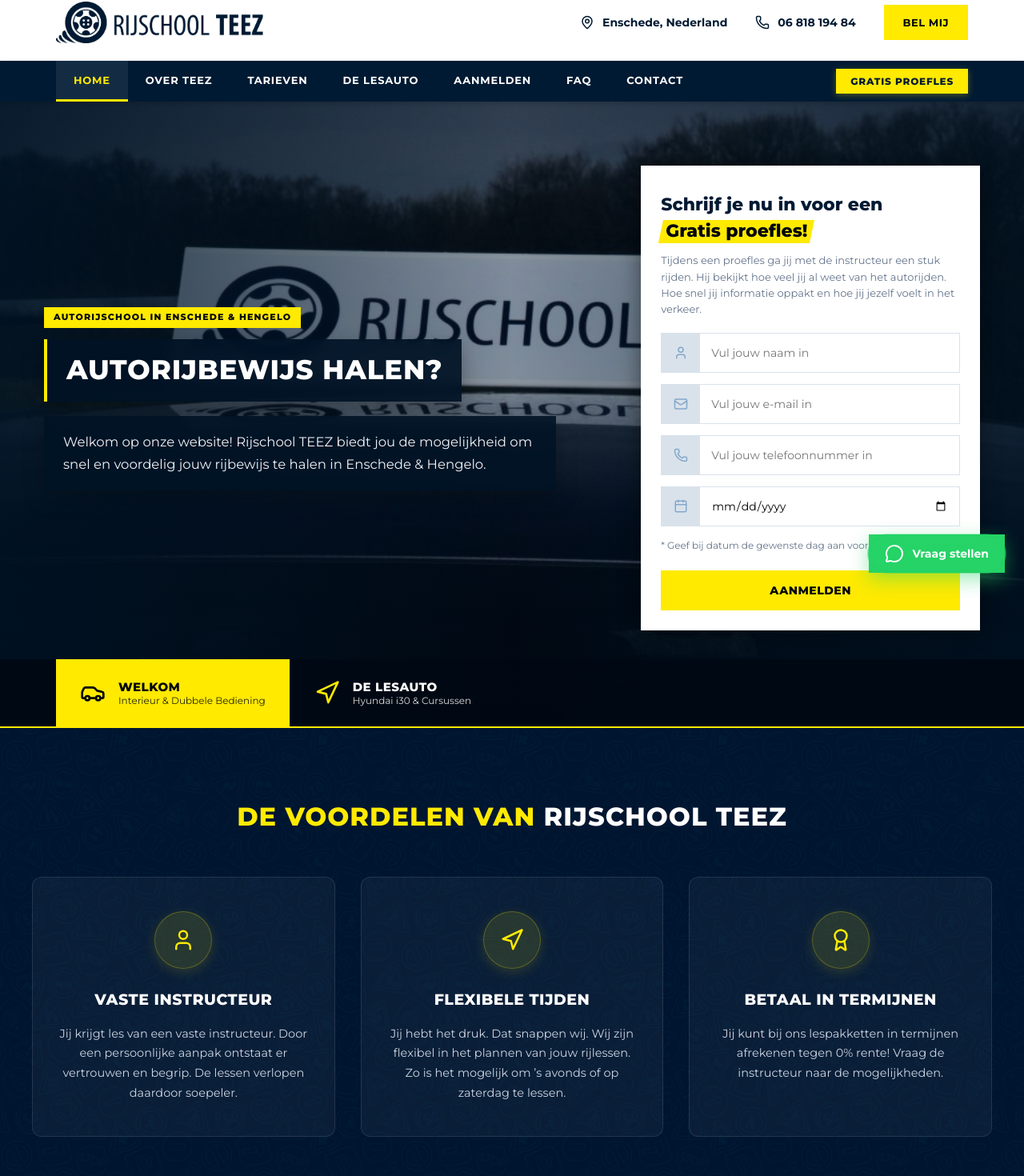
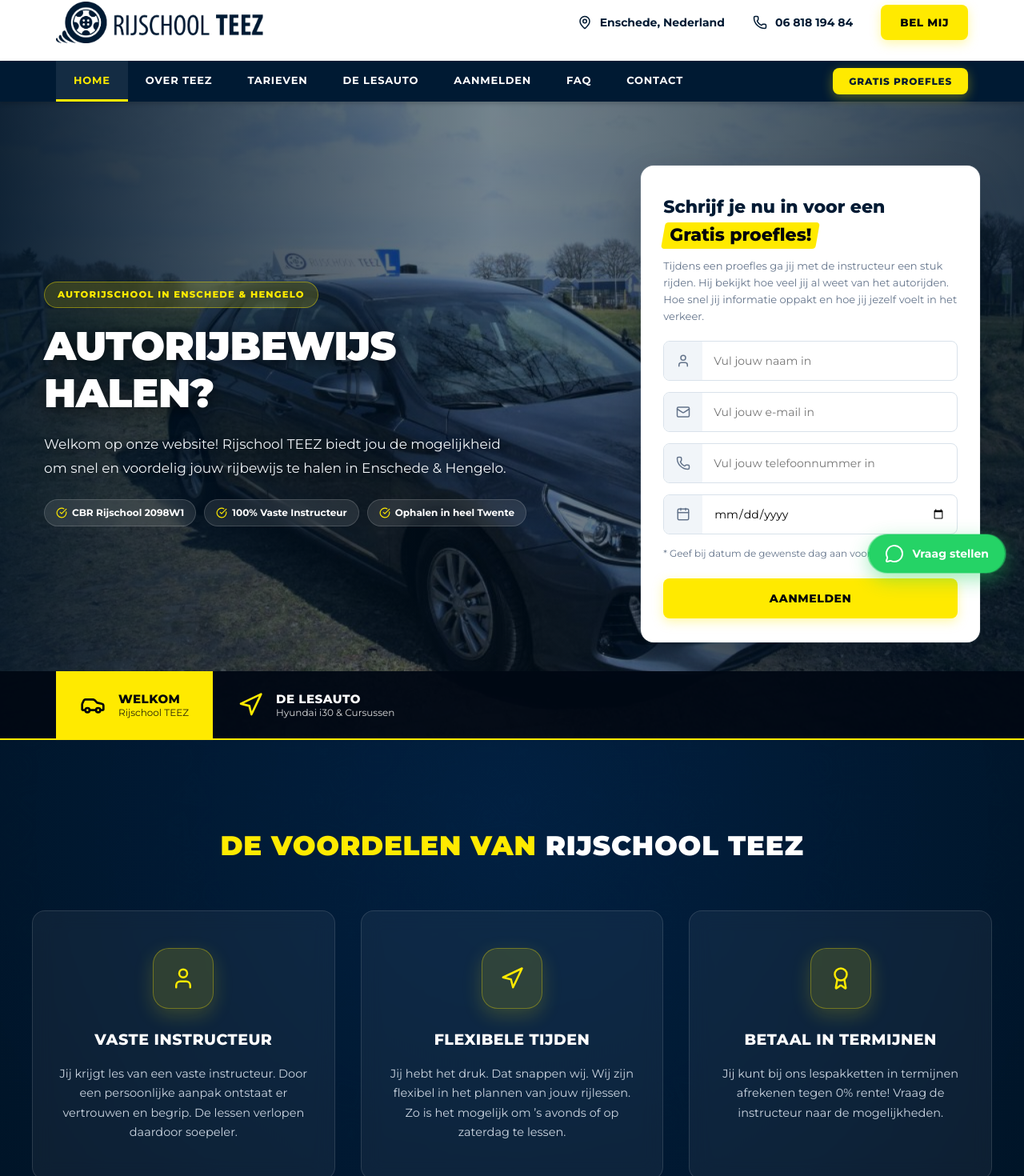
Before and after one commit to AntonCapusta25/teez, a React (Vite) app: page / in a window 1280 px wide. Shown: the part 60-1530 px from the top of the page at 80% size. Built offline with nearby package versions, Linux system fonts and the light colour scheme; no server answers.

Commit message:
feat(ui): 2026 modern design elevation with rounded button system, left-framed hero car, glassmorphic USP cards, and trust chips

```diff
--- a/src/index.css
+++ b/src/index.css
@@ -142,80 +142,72 @@ button {
   color: #0284c7;
 }
 
-/* GLOBAL STRICT SQUARE BUTTON RULE */
-button,
-.btn,
-.btn--outline,
-.btn--primary,
-.btn-form-submit,
-.nav__proefles-btn,
-.prices-card__cta,
-.price-card__btn,
-.contact-form__submit,
-.header__callback,
-.tiser__pager-item,
-[type="button"],
-[type="submit"],
-[type="reset"] {
-  border-radius: 0 !important;
-}
-
+/* ==========================================================================
+   2B. 2026 MODERN BUTTON & INTERACTION SYSTEM
+   ========================================================================== */
 .btn {
-  font-size: 13px;
-  font-weight: 700;
+  font-size: 13.5px;
+  font-weight: 800;
   line-height: 48px;
   position: relative;
   display: inline-flex;
   align-items: center;
   justify-content: center;
   height: 48px;
-  padding: 0 33px;
-  border-radius: 0;
+  padding: 0 32px;
+  border-radius: 8px;
   border: none;
-  transition: var(--transition);
+  transition: all 0.25s cubic-bezier(0.16, 1, 0.3, 1);
   text-align: center;
   vertical-align: middle;
   text-decoration: none;
   text-transform: uppercase;
-  letter-spacing: 0.5px;
+  letter-spacing: 0.6px;
   color: var(--color-dark);
   background-color: var(--color-yellow);
+  box-shadow: 0 4px 14px rgba(255, 234, 0, 0.35);
+  cursor: pointer;
   user-select: none;
 }
 
 .btn:hover:not(:disabled) {
-  background-color: var(--color-yellow-hover);
-  box-shadow: 0 4px 10px rgba(255, 234, 0, 0.4);
+  background-color: #ffd900;
+  transform: translateY(-2px);
+  box-shadow: 0 8px 24px rgba(255, 234, 0, 0.45);
 }
 
 .btn:active:not(:disabled) {
-  transform: scale(0.97);
-  box-shadow: 0 2px 6px rgba(255, 234, 0, 0.3);
+  transform: translateY(0);
+  box-shadow: 0 2px 8px rgba(255, 234, 0, 0.25);
 }
 
 .btn:disabled {
   opacity: 0.6;
   cursor: not-allowed;
+  transform: none;
 }
 
 .header__callback {
   height: 44px;
   line-height: 44px;
   padding: 0 24px;
-  border-radius: 0;
+  border-radius: 8px;
 }
 
 .btn--outline {
   background-color: transparent !important;
   color: var(--color-navy) !important;
   border: 2px solid var(--color-navy) !important;
+  border-radius: 8px !important;
   box-shadow: none !important;
+  transition: all 0.25s cubic-bezier(0.16, 1, 0.3, 1);
 }
 
 .btn--outline:hover:not(:disabled) {
   background-color: var(--color-navy) !important;
   color: #ffffff !important;
-  box-shadow: 0 4px 12px rgba(0, 26, 51, 0.2) !important;
+  transform: translateY(-2px);
+  box-shadow: 0 8px 22px rgba(0, 26, 51, 0.18) !important;
 }
 
 /* ==========================================================================
@@ -279,18 +271,18 @@ button,
   font-weight: 800;
   text-transform: uppercase;
   letter-spacing: 0.8px;
-  padding: 8px 18px;
-  border-radius: 0;
+  padding: 9px 20px;
+  border-radius: 8px;
   border: none;
   cursor: pointer;
-  transition: all 0.2s ease;
-  box-shadow: 0 2px 8px rgba(255, 234, 0, 0.3);
+  transition: all 0.25s cubic-bezier(0.16, 1, 0.3, 1);
+  box-shadow: 0 4px 14px rgba(255, 234, 0, 0.35);
 }
 
 .nav__proefles-btn:hover {
   background-color: #ffd900;
-  transform: translateY(-1px);
-  box-shadow: 0 4px 14px rgba(255, 234, 0, 0.45);
+  transform: translateY(-2px);
+  box-shadow: 0 8px 22px rgba(255, 234, 0, 0.45);
 }
 
 @media (max-width: 991px) {
@@ -332,10 +324,10 @@ button,
   right: 0;
   bottom: 0;
   background-size: cover;
-  background-position: center;
+  background-position: 25% center;
   opacity: 0;
-  transform: scale(1.03);
-  transition: opacity 0.8s cubic-bezier(0.16, 1, 0.3, 1), transform 1.8s cubic-bezier(0.16, 1, 0.3, 1);
+  transform: scale(1.04);
+  transition: opacity 0.9s cubic-bezier(0.16, 1, 0.3, 1), transform 5s ease-out;
   z-index: 1;
   pointer-events: none;
 }
@@ -352,7 +344,7 @@ button,
   right: 0;
   bottom: 0;
   z-index: 2;
-  background: linear-gradient(90deg, rgba(0, 19, 37, 0.88) 0%, rgba(0, 19, 37, 0.45) 50%, rgba(0, 19, 37, 0.78) 100%);
+  background: linear-gradient(90deg, rgba(0, 19, 37, 0.92) 0%, rgba(0, 19, 37, 0.52) 48%, rgba(0, 19, 37, 0.82) 100%);
 }
 
 .tiser__content {
@@ -374,51 +366,66 @@ button,
   display: inline-flex;
   align-items: center;
   gap: 8px;
-  background-color: var(--color-yellow);
-  color: var(--color-dark);
-  font-size: 11px;
+  background: rgba(255, 234, 0, 0.16);
+  border: 1px solid rgba(255, 234, 0, 0.4);
+  color: #ffea00;
+  font-size: 11.5px;
   font-weight: 800;
   text-transform: uppercase;
   letter-spacing: 1.2px;
-  padding: 4px 12px;
-  border-radius: 0;
-  margin-bottom: 14px;
+  padding: 6px 16px;
+  border-radius: 9999px;
+  backdrop-filter: blur(10px);
+  -webkit-backdrop-filter: blur(10px);
+  margin-bottom: 18px;
 }
 
 .tiser__title-wrap {
-  margin-bottom: 18px;
+  margin-bottom: 20px;
 }
 
 .tiser__title {
-  display: inline-block;
+  display: block;
   margin: 0;
   color: #ffffff;
-  background-color: rgba(0, 19, 37, 0.92);
+  font-size: clamp(34px, 4.2vw, 50px);
+  font-weight: 900;
+  line-height: 1.18;
+  letter-spacing: -0.5px;
+  text-transform: uppercase;
+  text-shadow: 0 4px 20px rgba(0, 0, 0, 0.6);
+}
+
+.tiser__desc {
+  display: block;
+  margin: 0;
+  color: #f1f5f9;
+  font-size: 17px;
+  line-height: 1.75;
+  max-width: 580px;
+  text-shadow: 0 2px 10px rgba(0, 0, 0, 0.5);
+}
+
+.tiser__trust-row {
+  display: flex;
+  flex-wrap: wrap;
+  gap: 10px;
+  margin-top: 24px;
+}
+
+.tiser__trust-pill {
+  display: inline-flex;
+  align-items: center;
+  gap: 6px;
+  background: rgba(255, 255, 255, 0.1);
   backdrop-filter: blur(8px);
   -webkit-backdrop-filter: blur(8px);
-  border-left: 4px solid var(--color-yellow);
-  font-size: 34px;
-  font-weight: 800;
-  line-height: 1.35;
-  padding: 16px 24px;
-  letter-spacing: 0.8px;
-  text-transform: uppercase;
-  border-radius: 0;
-  box-shadow: 0 10px 25px rgba(0, 0, 0, 0.3);
-}
-
-.tiser__desc {
-  display: inline-block;
-  margin: 0;
-  color: #f1f5f9;
-  background-color: rgba(0, 19, 37, 0.9);
-  backdrop-filter: blur(8px);
-  -webkit-backdrop-filter: blur(8px);
-  font-size: 16.5px;
-  line-height: 1.75;
-  padding: 18px 24px;
-  border-radius: 0;
-  box-shadow: 0 10px 25px rgba(0, 0, 0, 0.25);
+  border: 1px solid rgba(255, 255, 255, 0.16);
+  color: #ffffff;
+  padding: 6px 14px;
+  border-radius: 9999px;
+  font-size: 12px;
+  font-weight: 700;
 }
 
 /* DOCKED BOTTOM PAGER TABS (.tiser__pager) */
@@ -489,10 +496,10 @@ button,
 }
 
 .tiser__form {
-  padding: 35px 25px 25px;
+  padding: 38px 28px 30px;
   background-color: #ffffff;
-  box-shadow: 0 0 25px 0 rgba(0, 0, 0, 0.45);
-  border-radius: 0;
+  box-shadow: 0 24px 60px -10px rgba(0, 15, 30, 0.45), 0 0 0 1px rgba(255, 255, 255, 0.1);
+  border-radius: 16px;
 }
 
 .form__title {
@@ -507,7 +514,7 @@ button,
   font-weight: 800;
   position: relative;
   display: inline-block;
-  padding: 0 6px;
+  padding: 2px 8px;
   color: var(--color-dark);
   margin-top: 4px;
 }
@@ -520,8 +527,9 @@ button,
   bottom: 0;
   left: 0;
   content: '';
-  transform: skewX(-12deg);
+  transform: skewX(-10deg);
   background-color: var(--color-yellow);
+  border-radius: 4px;
 }
 
 .form__mark-text {
@@ -531,7 +539,7 @@ button,
 
 .form__desc {
   font-size: 13px;
-  line-height: 1.55;
+  line-height: 1.6;
   color: #64748b;
   margin-bottom: 20px;
 }
@@ -540,16 +548,22 @@ button,
   display: flex;
   margin-bottom: 14px;
   border: 1px solid #d9e2eb;
-  border-radius: 0;
+  border-radius: 8px;
   overflow: hidden;
   background-color: #ffffff;
+  transition: all 0.2s ease;
+}
+
+.control-group:focus-within {
+  border-color: var(--color-navy);
+  box-shadow: 0 0 0 3px rgba(255, 234, 0, 0.35);
 }
 
 .control-remark {
   width: 48px;
   height: 48px;
-  background-color: #d9e2eb;
-  color: #84a7c9;
+  background-color: #f1f5f9;
+  color: #64748b;
   display: flex;
   align-items: center;
   justify-content: center;
@@ -568,7 +582,7 @@ button,
 }
 
 .inp__control:focus {
-  background-color: #fafbfc;
+  background-color: #ffffff;
 }
 
 .btn-form-submit {
@@ -577,16 +591,17 @@ button,
   margin-top: 8px;
   font-size: 14px;
   font-weight: 800;
+  border-radius: 8px;
 }
 
 /* ==========================================================================
-   5. THE 3 USP BENEFITS (.best)
+   5. THE 3 USP BENEFITS (.best) - 2026 ELEVATION
    ========================================================================== */
 .best {
   display: block;
-  padding: 85px 0 75px;
+  padding: 105px 0 95px;
   color: #ffffff;
-  background: #001a33 url('/images/pattern-blue.jpg') 0 0;
+  background: radial-gradient(circle at 50% 15%, rgba(2, 35, 70, 0.8) 0%, rgba(0, 19, 37, 0.98) 100%), url('/images/pattern-blue.jpg') repeat;
   position: relative;
 }
 
@@ -597,15 +612,15 @@ button,
 }
 
 .best__title {
-  margin-bottom: 50px;
+  margin-bottom: 54px;
   text-align: center;
 }
 
 .title {
-  font-size: 32px;
-  font-weight: 800;
+  font-size: 34px;
+  font-weight: 900;
   text-transform: uppercase;
-  letter-spacing: 1px;
+  letter-spacing: 0.8px;
 }
 
 .title__mark {
@@ -622,38 +637,45 @@ button,
 
 .best__item {
   position: relative;
-  background: rgba(255, 255, 255, 0.04);
-  border: 1px solid rgba(255, 255, 255, 0.1);
-  border-radius: 12px;
-  padding: 42px 30px;
+  background: rgba(255, 255, 255, 0.05);
+  backdrop-filter: blur(12px);
+  -webkit-backdrop-filter: blur(12px);
+  border: 1px solid rgba(255, 255, 255, 0.12);
+  border-radius: 16px;
+  padding: 46px 32px;
   text-align: center;
   display: flex;
   flex-direction: column;
   align-items: center;
-  transition: transform 0.28s cubic-bezier(0.16, 1, 0.3, 1), box-shadow 0.28s cubic-bezier(0.16, 1, 0.3, 1), border-color 0.28s ease;
+  transition: transform 0.3s cubic-bezier(0.16, 1, 0.3, 1), box-shadow 0.3s cubic-bezier(0.16, 1, 0.3, 1), border-color 0.3s ease, background 0.3s ease;
 }
 
 .best__item:hover {
-  transform: translateY(-6px);
-  border-color: rgba(255, 234, 0, 0.4);
-  box-shadow: 0 16px 36px rgba(0, 0, 0, 0.25);
-  background: rgba(255, 255, 255, 0.06);
+  transform: translateY(-8px);
+  border-color: rgba(255, 234, 0, 0.5);
+  box-shadow: 0 20px 45px rgba(0, 0, 0, 0.4);
+  background: rgba(255, 255, 255, 0.08);
 }
 
 .best__male {
   position: relative;
-  width: 72px;
-  height: 72px;
+  width: 76px;
+  height: 76px;
   color: var(--color-yellow);
   display: flex;
   align-items: center;
   justify-content: center;
-  background: rgba(255, 234, 0, 0.12);
-  border: 1px solid rgba(255, 234, 0, 0.25);
-  border-radius: 50%;
+  background: rgba(255, 234, 0, 0.14);
+  border: 1px solid rgba(255, 234, 0, 0.32);
+  border-radius: 20px;
   margin: 0 auto 24px;
   flex-shrink: 0;
-  box-shadow: 0 4px 15px rgba(255, 234, 0, 0.15);
+  box-shadow: 0 8px 24px rgba(255, 234, 0, 0.18);
+  transition: transform 0.3s cubic-bezier(0.16, 1, 0.3, 1);
+}
+
+.best__item:hover .best__male {
+  transform: scale(1.08) rotate(3deg);
 }
 
 .best__item-title {
@@ -710,8 +732,8 @@ button,
   font-weight: 900;
   text-transform: uppercase;
   letter-spacing: 1.5px;
-  padding: 6px 14px;
-  border-radius: 0;
+  padding: 6px 16px;
+  border-radius: 9999px;
   margin-bottom: 20px;
 }
 
@@ -742,7 +764,7 @@ button,
   background-color: #f8fafc;
   border: 1px solid #e2e8f0;
   border-left: 4px solid var(--color-yellow);
-  border-radius: 0;
+  border-radius: 14px;
 }
 
 .home-intro__spec-item {
@@ -765,10 +787,11 @@ button,
   color: #001a33;
 }
 
-/* Instructor Photo Showcase - Square, prominent, editorial */
+/* Instructor Photo Showcase - Modern 16px rounded card */
 .home-intro__photo-card {
   position: relative;
-  border-radius: 0;
+  border-radius: 16px;
+  overflow: hidden;
   box-shadow: 0 25px 60px rgba(0, 26, 51, 0.16);
   border: 1px solid #cbd5e1;
   background-color: #001a33;
@@ -779,7 +802,7 @@ button,
   height: 520px;
   object-fit: cover;
   object-position: center top;
-  border-radius: 0;
+  border-radius: 16px 16px 0 0;
   display: block;
 }
 
@@ -920,25 +943,25 @@ button,
   position: relative;
   background-color: #ffffff;
   border: 1px solid #e2e8f0;
-  border-radius: 0;
-  padding: 34px 26px 30px;
+  border-radius: 16px;
+  padding: 38px 28px 32px;
   display: flex;
   flex-direction: column;
   text-align: center;
-  box-shadow: 0 4px 16px rgba(0, 26, 51, 0.05);
+  box-shadow: 0 4px 20px rgba(0, 26, 51, 0.05);
   transition: all 0.25s cubic-bezier(0.16, 1, 0.3, 1);
 }
 
 .price-card:hover {
-  transform: translateY(-4px);
-  box-shadow: 0 12px 28px rgba(0, 26, 51, 0.09);
+  transform: translateY(-6px);
+  box-shadow: 0 16px 36px rgba(0, 26, 51, 0.1);
   border-color: #cbd5e1;
 }
 
 .price-card--featured {
   border: 2px solid var(--color-yellow);
-  box-shadow: 0 8px 30px rgba(0, 26, 51, 0.1);
-  padding-top: 44px;
+  box-shadow: 0 12px 36px rgba(0, 26, 51, 0.12);
+  padding-top: 46px;
 }
 
 .price-card__badge {
@@ -952,9 +975,9 @@ button,
   font-weight: 800;
   text-transform: uppercase;
   letter-spacing: 0.5px;
-  padding: 4px 14px;
-  border-radius: 0;
-  box-shadow: 0 2px 8px rgba(255, 234, 0, 0.4);
+  padding: 5px 16px;
+  border-radius: 9999px;
+  box-shadow: 0 4px 12px rgba(255, 234, 0, 0.4);
   white-space: nowrap;
 }
 
@@ -1036,11 +1059,11 @@ button,
 
 .price-card__btn {
   width: 100%;
-  height: 44px;
-  line-height: 44px;
+  height: 46px;
+  line-height: 46px;
   font-size: 13px;
   font-weight: 800;
-  border-radius: 0;
+  border-radius: 8px;
   margin-top: auto;
 }
 
@@ -1052,10 +1075,10 @@ button,
 .extra-rates-card {
   max-width: 1080px;
   margin: 40px auto 0;
-  padding: 32px;
+  padding: 34px;
   background-color: #f8fafc;
   border: 1px solid #e2e8f0;
-  border-radius: 0;
+  border-radius: 16px;
 }
 
 .extra-rates-title {
@@ -1086,7 +1109,7 @@ button,
   padding: 16px 22px;
   background-color: #ffffff;
   border: 1px solid #e2e8f0;
-  border-radius: 0;
+  border-radius: 10px;
 }
 
 .rate-name {
--- a/src/pages/HomePage.tsx
+++ b/src/pages/HomePage.tsx
@@ -14,12 +14,12 @@ export const HomePage: React.FC<HomePageProps> = ({ onNavigate }) => {
     {
       title: 'Autorijbewijs halen?',
       text: 'Welkom op onze website! Rijschool TEEZ biedt jou de mogelijkheid om snel en voordelig jouw rijbewijs te halen in Enschede & Hengelo.',
-      bg: '/images/car-interior.jpg',
+      bg: '/images/hero-car.jpg',
     },
     {
       title: 'Moderne Hyundai i30',
       text: 'Veilig en vertrouwd lessen in een moderne Hyundai i30 voorzien van dubbele bediening, airconditioning en achteruitrijcamera.',
-      bg: '/images/car-front.jpg',
+      bg: '/images/car-action.jpg',
     },
   ];
 
@@ -87,6 +87,17 @@ export const HomePage: React.FC<HomePageProps> = ({ onNavigate }) => {
                 </div>
                 <div>
                   <p className="tiser__desc">{slides[activeSlide].text}</p>
+                </div>
+                <div className="tiser__trust-row">
+                  <span className="tiser__trust-pill">
+                    <CheckCircle size={14} color="#ffea00" /> CBR Rijschool 2098W1
+                  </span>
+                  <span className="tiser__trust-pill">
+                    <CheckCircle size={14} color="#ffea00" /> 100% Vaste Instructeur
+                  </span>
+                  <span className="tiser__trust-pill">
+                    <CheckCircle size={14} color="#ffea00" /> Ophalen in heel Twente
+                  </span>
                 </div>
               </div>
             </div>
@@ -214,7 +225,7 @@ export const HomePage: React.FC<HomePageProps> = ({ onNavigate }) => {
                 <Car size={32} className="tiser__pager-icon" />
                 <div style={{ textAlign: 'left' }}>
                   <div className="tiser__pager-name">Welkom</div>
-                  <div className="tiser__pager-desc">Interieur & Dubbele Bediening</div>
+                  <div className="tiser__pager-desc">Rijschool TEEZ</div>
                 </div>
               </button>
 
```
